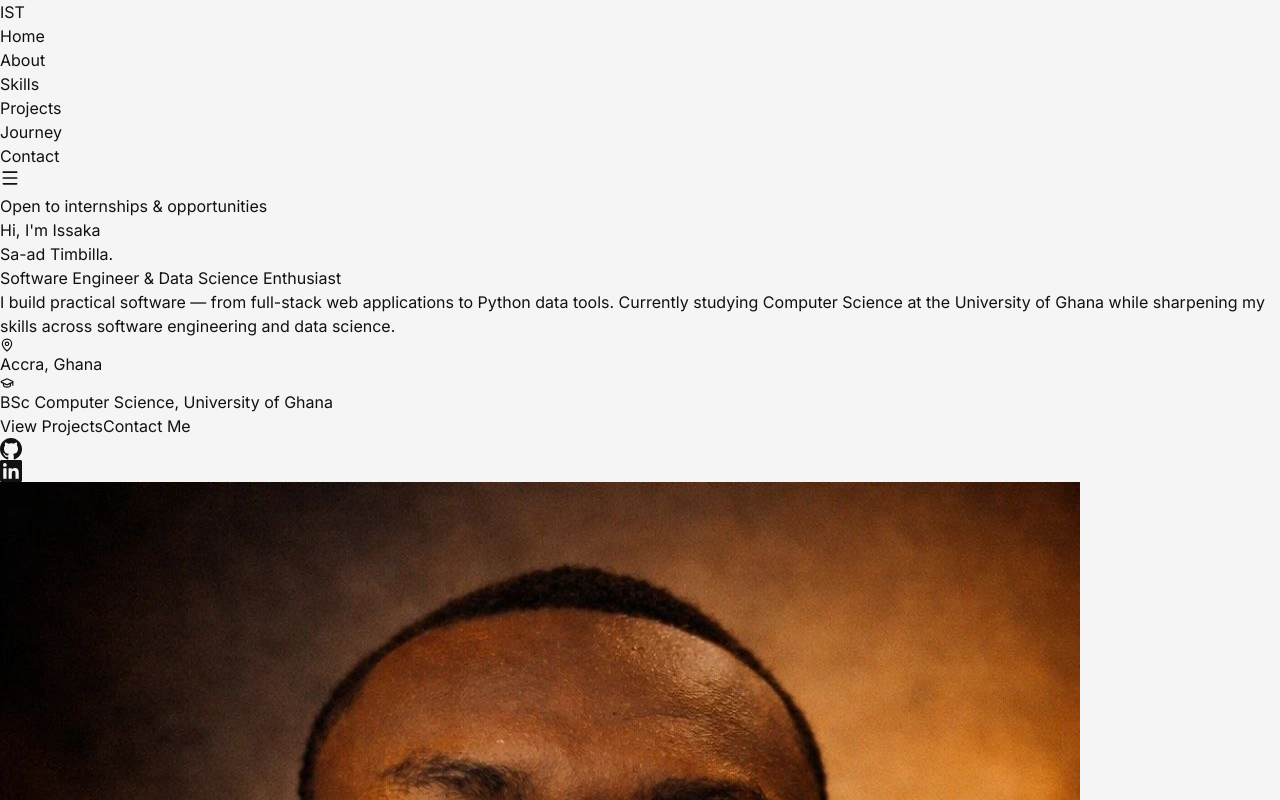
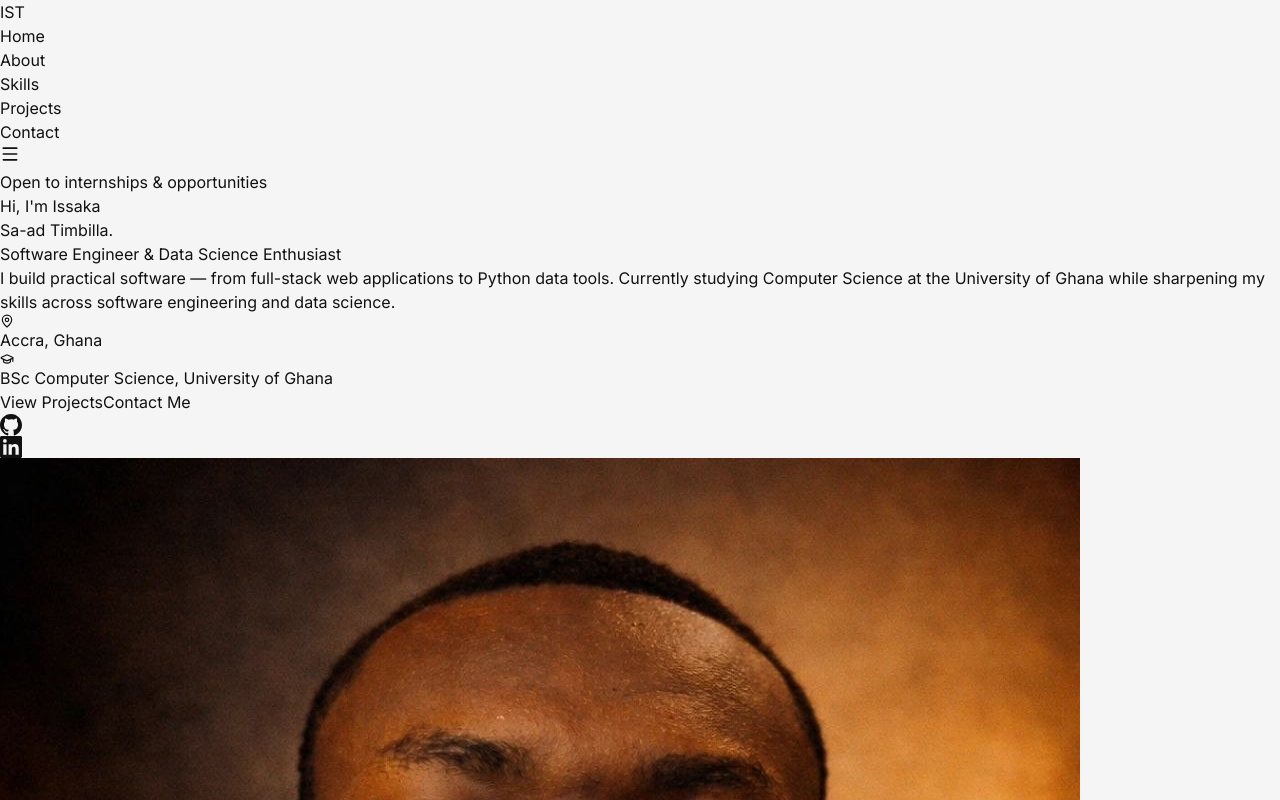
Before and after one commit to isaad-ui/issaaka_sa-ad_Timbilla-portfolio, a React (Vite) app: page / in a window 1280 px wide. Shown: the top 800 px of the page. Built offline with nearby package versions, Linux system fonts and the light colour scheme.

Commit message:
remove: journey section and nav link

```diff
--- a/src/App.tsx
+++ b/src/App.tsx
@@ -4,7 +4,6 @@ import { Hero } from './components/sections/Hero';
 import { About } from './components/sections/About';
 import { Skills } from './components/sections/Skills';
 import { Projects } from './components/sections/Projects';
-import { Journey } from './components/sections/Journey';
 import { Contact } from './components/sections/Contact';
 
 function App() {
@@ -16,7 +15,6 @@ function App() {
         <About />
         <Skills />
         <Projects />
-        <Journey />
         <Contact />
       </main>
       <Footer />
--- a/src/components/layout/Navbar.tsx
+++ b/src/components/layout/Navbar.tsx
@@ -6,7 +6,6 @@ const navLinks = [
   { label: 'About', href: '#about' },
   { label: 'Skills', href: '#skills' },
   { label: 'Projects', href: '#projects' },
-  { label: 'Journey', href: '#journey' },
   { label: 'Contact', href: '#contact' },
 ];
 
```
